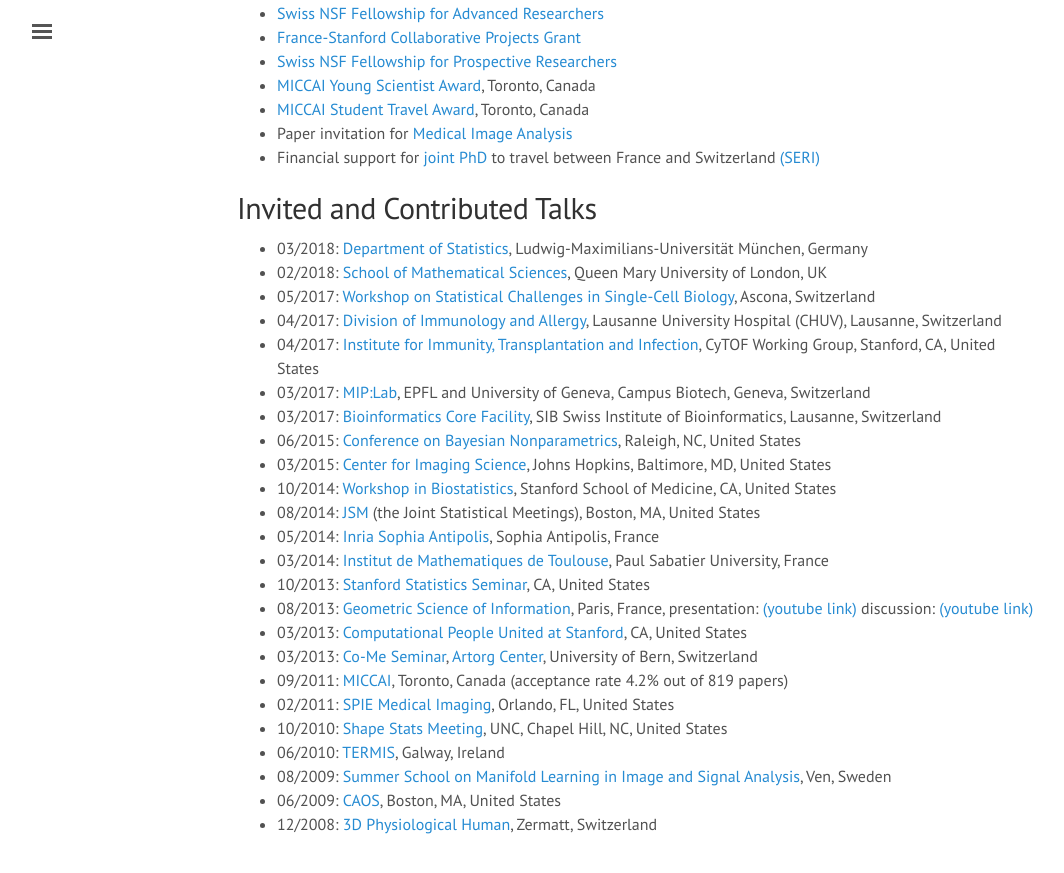
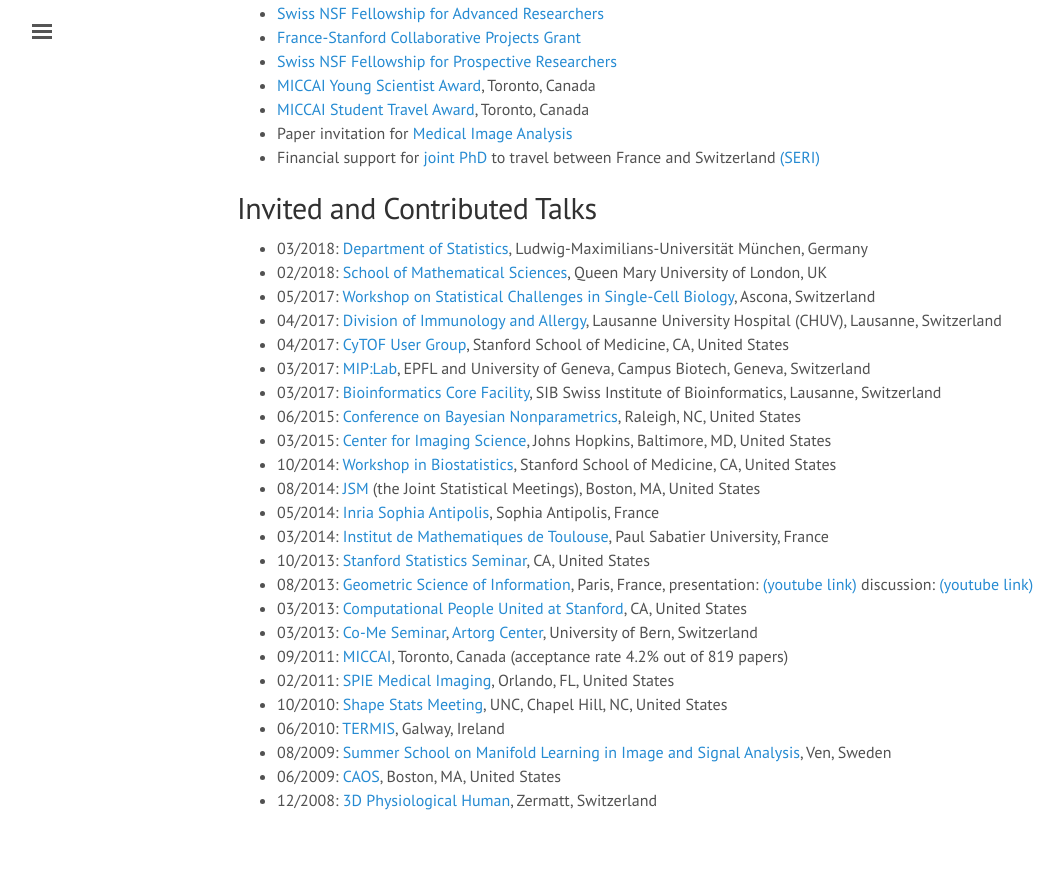
Before and after one commit to ChristofSeiler/ChristofSeiler.github.io, a Jekyll site: the page built from about.md, in a window 1280 px wide and 900 px high, scrolled down 963 px. Shown: the top 873 px of the window, without its empty margins (3-1067 px from the left). Built offline with Jekyll 4.4.1, drawn with Linux system fonts in a browser that asks for light colours.

Commit message:
changed cytof talk

```diff
--- a/about.md
+++ b/about.md
@@ -47,7 +47,7 @@
 * 02/2018: [School of Mathematical Sciences](https://www.qmul.ac.uk/maths/), Queen Mary University of London, UK
 * 05/2017: [Workshop on Statistical Challenges in Single-Cell Biology](https://www.bsse.ethz.ch/cbg/cbg-news/ascona-2017.html), Ascona, Switzerland
 * 04/2017: [Division of Immunology and Allergy](http://www.immunologyresearch.ch/), Lausanne University Hospital (CHUV), Lausanne, Switzerland
-* 04/2017: [Institute for Immunity, Transplantation and Infection](https://iti.stanford.edu/), CyTOF Working Group, Stanford, CA, United States
+* 04/2017: [CyTOF User Group](http://iti.stanford.edu/research/cytof.html), Stanford School of Medicine, CA, United States
 * 03/2017: [MIP:Lab](https://miplab.epfl.ch/), EPFL and University of Geneva, Campus Biotech, Geneva, Switzerland
 * 03/2017: [Bioinformatics Core Facility](http://bcf.isb-sib.ch/), SIB Swiss Institute of Bioinformatics, Lausanne, Switzerland
 * 06/2015: [Conference on Bayesian Nonparametrics](https://www2.stat.duke.edu/bnp10/index.html), Raleigh, NC, United States
```
